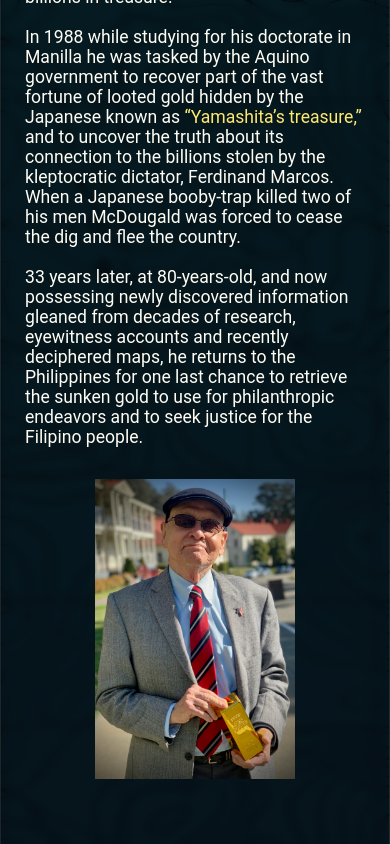
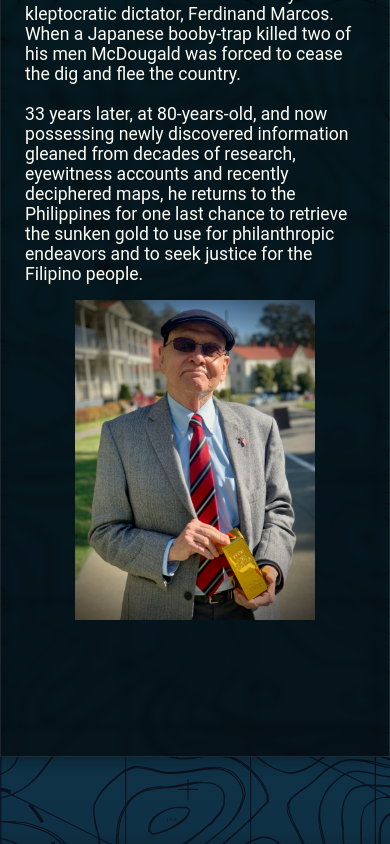
Before and after one commit to dylan-cm/kensumaru, a React (Create React App) app: page / in a window 390 px wide. Shown: the part 899-1743 px from the top of the page. Built offline with nearby package versions, Linux system fonts and the light colour scheme.

Commit message:
side by side homepage

```diff
--- a/src/screens/Home.css
+++ b/src/screens/Home.css
@@ -1,8 +1,60 @@
+.grow-image {
+  position: absolute;
+  top: 0;
+  height: 90vh;
+  display: none;
+}
+
 .poster {
   max-width: 100%;
-  width: 480px;
-  height: auto;
-  pointer-events: none;
+  width: 240px;
+
   margin-bottom: 40px;
   box-sizing: border-box;
 }
+
+.poster {
+  cursor: pointer;
+}
+
+.home-page {
+  display: flex;
+  flex-direction: row !important;
+  justify-content: flex-start;
+
+  width: 100%;
+}
+
+.chuck {
+  cursor: inherit !important;
+}
+
+@media (min-width: 1020px) {
+  .poster {
+    margin: 16px 40px;
+  }
+
+  #mobile-chuck {
+    display: none;
+  }
+}
+
+@media (max-width: 1020px) {
+  .home-page {
+    flex-direction: column !important;
+    align-items: center;
+  }
+
+  .side {
+    display: flex;
+    align-items: center;
+  }
+
+  #web-chuck {
+    display: none;
+  }
+
+  #mobile-chuck {
+    display: block;
+  }
+}
--- a/src/screens/Home.tsx
+++ b/src/screens/Home.tsx
@@ -4,20 +4,62 @@ import chuckGold from "../assets/chuck_gold.jpeg";
 import "./Home.css";
 import Layout from "../organisms/Layout";
 import Section from "../molecules/Section";
-import Image from "../atoms/Image";
+
+const growImage = (event: any) => {
+  let id = event.target.id + "-big";
+  if (window && window.document && window.document.getElementById(id)) {
+    let element = window.document.getElementById(id);
+    if (element) {
+      element.style.display = "block";
+    }
+  }
+};
+
+const shrinkImage = (event: any) => {
+  let id = event.target.id;
+  if (window && window.document && window.document.getElementById(id)) {
+    let element = window.document.getElementById(id);
+    if (element) {
+      element.style.display = "none";
+    }
+  }
+};
 
 const Home = () => {
   return (
     <Layout>
-      <img src={poster} className="poster" alt="poster" />
+      <img
+        src={poster}
+        className="grow-image"
+        alt="poster"
+        id="poster-big"
+        onClick={(event) => shrinkImage(event)}
+      />
+      <div className="home-page">
+        <div className="side">
+          <img
+            src={poster}
+            className="poster"
+            alt="poster"
+            id="poster"
+            onClick={(event) => growImage(event)}
+          />
+          <img
+            src={chuckGold}
+            className="poster chuck"
+            id="web-chuck"
+            alt="chuck holding gold"
+            onClick={(event) => growImage(event)}
+          />
+        </div>
         <Section noInline>
           <p>
-          <b>KENSU MARU</b> is a feature-length documentary that tells the story
-          of “real-life Indiana Jones,” Dr. Chuck McDougald PhD, former Green
-          Beret Captain, author, academic, and treasure hunter, as he journeys
-          to the Philippines with a dream team of experts and cutting-edge
-          technology in a quest to locate a sunken WW2 Japanese hospital ship
-          laden with billions in treasure.
+            <b>KENSU MARU</b> is a feature-length documentary that tells the
+            story of “real-life Indiana Jones,” Dr. Chuck McDougald PhD, former
+            Green Beret Captain, author, academic, and treasure hunter, as he
+            journeys to the Philippines with a dream team of experts and
+            cutting-edge technology in a quest to locate a sunken WW2 Japanese
+            hospital ship laden with billions in treasure.
             <br />
             <br />
             In 1988 while studying for his doctorate in Manilla he was tasked by
@@ -28,18 +70,25 @@ const Home = () => {
             </a>{" "}
             and to uncover the truth about its connection to the billions stolen
             by the kleptocratic dictator, Ferdinand Marcos. When a Japanese
-          booby-trap killed two of his men McDougald was forced to cease the dig
-          and flee the country.
+            booby-trap killed two of his men McDougald was forced to cease the
+            dig and flee the country.
             <br />
             <br />
             33 years later, at 80-years-old, and now possessing newly discovered
-          information gleaned from decades of research, eyewitness accounts and
-          recently deciphered maps, he returns to the Philippines for one last
-          chance to retrieve the sunken gold to use for philanthropic endeavors
-          and to seek justice for the Filipino people.
+            information gleaned from decades of research, eyewitness accounts
+            and recently deciphered maps, he returns to the Philippines for one
+            last chance to retrieve the sunken gold to use for philanthropic
+            endeavors and to seek justice for the Filipino people.
           </p>
-        <Image src={chuckGold} end/>
+
+          <img
+            src={chuckGold}
+            className="poster chuck"
+            id="mobile-chuck"
+            alt="chuck holding gold"
+          />
         </Section>
+      </div>
     </Layout>
   );
 };
```
Lines whose indentation alone changed are shown as unchanged.
